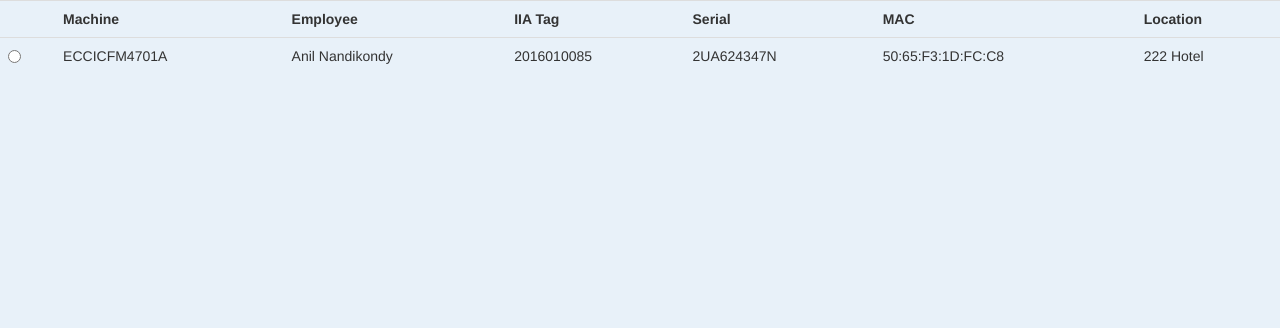
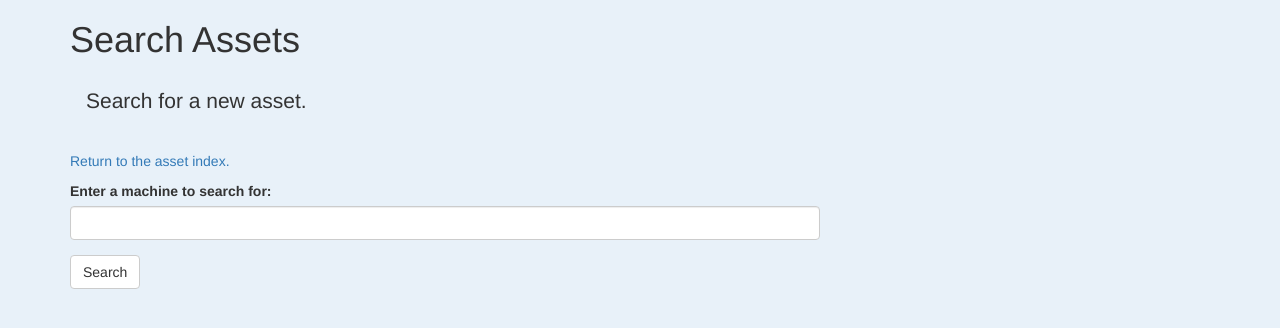
Before and after one commit to awsified/assets-website, a Flask app: page /search_assets/ in a window 1280 px wide. Shown: the top 328 px of the page. Run offline with Flask 2, Linux system fonts and the light colour scheme; data comes from the database, SQL or seed files in the repository; both versions use the stored data as it was after the commit; some libraries are stand-ins or nearby versions.

Commit message:
working on building out a search function

```diff
--- a/assets.py
+++ b/assets.py
@@ -50,6 +50,11 @@ class AddRecord(FlaskForm):
 
     submit = SubmitField('Add/Update Record')
 
+class SearchForm(FlaskForm):
+    id_field = HiddenField()
+    search_string = StringField('Enter a machine to search for:', [ InputRequired(), Regexp(r'^[A-Za-z0-9\s\-\']+$', message="Invalid machine name")])
+
+    submit = SubmitField('Search')
 # small form
 class DeleteForm(FlaskForm):
     id_field = HiddenField()
@@ -105,11 +110,26 @@ def add_record():
         return render_template('add_record.html', form1=form1)
 
 
-@app.route('/search_assets/')
+@app.route('/search_assets/', methods=['GET', 'POST'])
 def search_assets():
-    # User.query.filter(User.name.like("%John Smith%")).all()
-    assets = Asset.query.filter(Asset.machine.contains('ECCICFM4701')).all()
-    return render_template('search_assets.html', assets=assets)
+    form3 = SearchForm()
+    return render_template('search_assets.html', form3=form3)
+
+@app.route('/search_results/',methods=['GET', 'POST'])
+def search_results(search_results):
+
+    assets = Asset.query.filter(Asset.machine.contains(search_string)).all()
+    return render_template('search_results.html', assets=assets)
+
+    # # User.query.filter(User.name.like("%John Smith%")).all()
+    # assets = Asset.query.filter(Asset.machine.contains('ECCICFM4701')).all()
+    # id = request.form['id']
+    # choice = request.form['choice']
+    # form1 = AddRecord()
+    # form2 = DeleteForm()
+    # form3 = SearchForm()
+    # return render_template('search_results.html', assets=assets, form1=form1, form2=form2, choice=choice)
+
 
 @app.route('/select_record/<letters>')
 def select_record(letters):
--- a/templates/search_assets.html
+++ b/templates/search_assets.html
@@ -1,42 +1,55 @@
 {% extends 'bootstrap/base.html' %}
+{% import "bootstrap/wtf.html" as wtf %}
+
 
 {% block styles %}
 {{ super() }}
 	<style>
 		body { background: #e8f1f9; }
-		ul { display: flex; }
 	</style>
 {% endblock %}
 
 
 {% block title %}
-Select an Asset
+Search Assets
 {% endblock %}
 
 
 {% block content %}
-<table class="table">
-    <tr>
-        <th></th>
-        <th>Machine</th>
-        <th>Employee</th>
-        <th>IIA Tag</th>
-        <th>Serial</th>
-        <th>MAC</th>
-        <th>Location</th>
-    </tr>
 
-    <!-- here is a for-loop to give us all the socks -->
-    {% for asset in assets %}
-    <tr>
-        <td class="center-align"><input type="radio" name="id" value="{{ asset.machine }}" required></td>
-        <td>{{ asset.machine }}</td>
-        <td>{{ asset.employee }}</td>
-        <td>{{ asset.tag }}</td>
-        <td>{{ asset.serial }}</td>
-        <td>{{ asset.mac }}</td>
-        <td>{{ asset.location }}</td>
-    </tr>
-    {% endfor %}
-</table>
+<div class="container">
+	<div class="row pb-5">
+		<div class="col-md-10 col-lg-8 mx-lg-auto mx-md-auto">
+
+		<h1 class="pt-5 pb-2">Search Assets</h1>
+
+
+			<p class="lead alert alert-primary">Search for a new asset.</p>
+
+			<p class="ml-4"><a href="{{ url_for('index') }}">Return to the asset index.</a></p>
+
+			<!-- show flash - based on WTForms validators
+				 see https://pythonprogramming.net/flash-flask-tutorial/
+				 get_flashed_messages() exists here because of flash()
+				 in the route function
+				 -->
+			{% with errors = get_flashed_messages() %}
+				{% if errors %}
+					{% for err in errors %}
+						<div class="alert alert-danger alert-dismissible" role="alert">
+						<button type="button" class="close" data-dismiss="alert" aria-label="Close"><span aria-hidden="true">×</span></button>
+						{{ err }}
+						</div>
+					{% endfor %}
+				{% endif %}
+			{% endwith %}
+			<!-- end of flash -->
+
+			<!-- the form, thanks to WTForms -->
+		    {{ wtf.quick_form(form3) }}
+
+		</div>
+	</div>
+</div>
+
 {% endblock %}
```
Also changed, not shown: templates/search_results.html (added, +78 -0 lines), assets.db.
